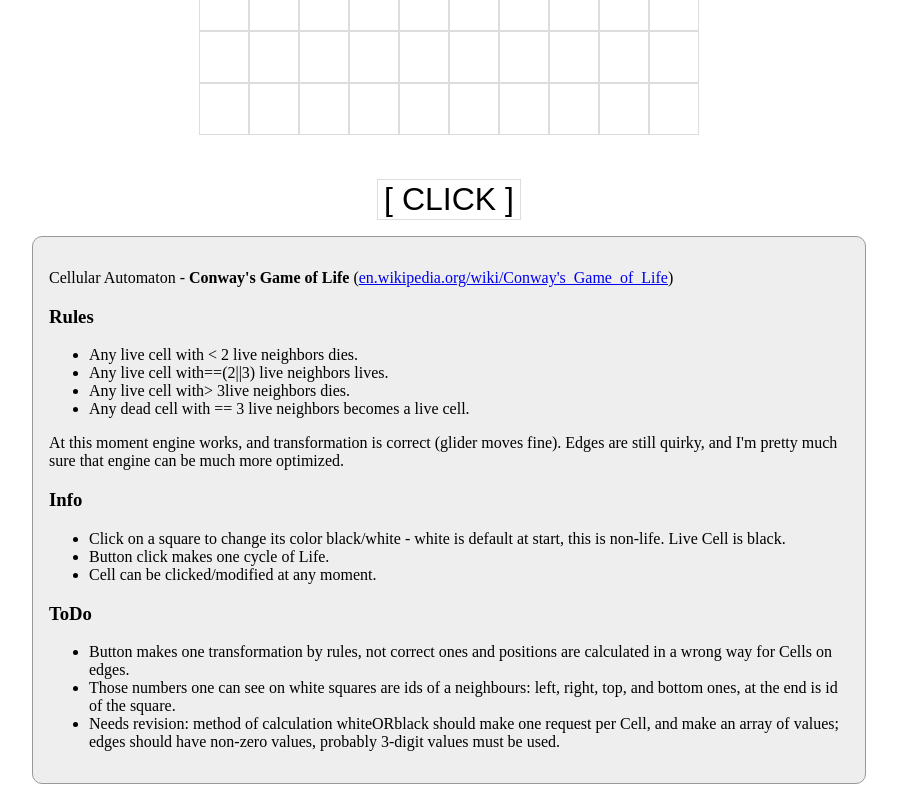
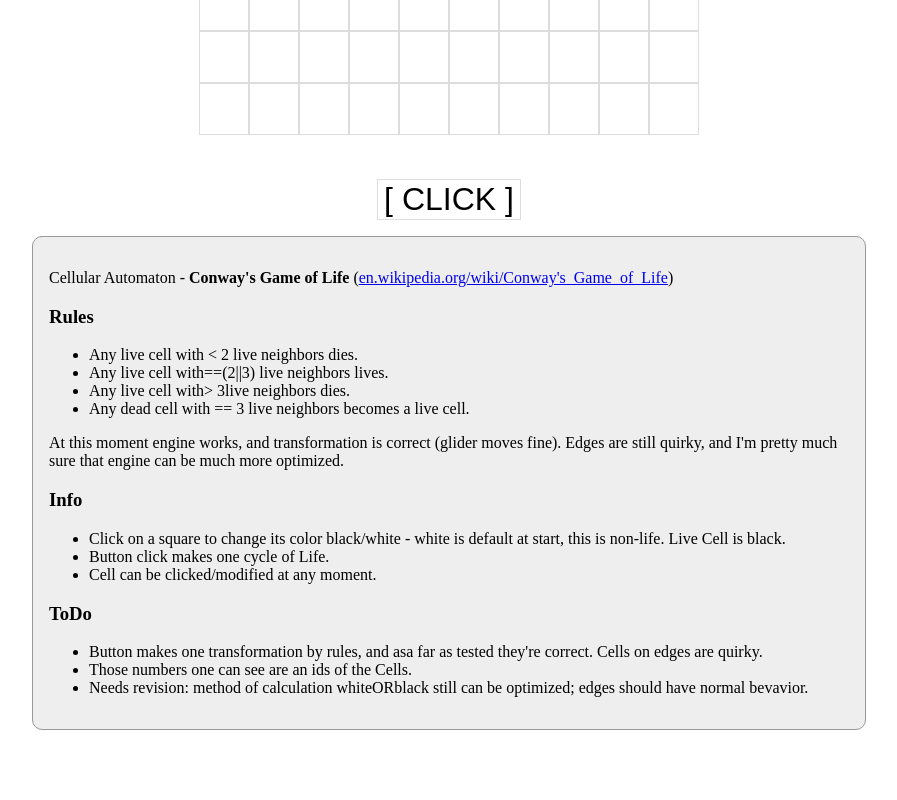
Before and after one commit to tdudkowski/Game-Of-Life, a plain HTML site: page index.html in a window 1280 px wide. Shown: the part 449-1249 px from the top of the page, without its empty margins (191-1088 px from the left). After the commit the page ends 1195 px from the top, so only its background shows below. Drawn offline with Linux system fonts and the light colour scheme.

Commit message:
deleted old comments

```diff
--- a/index.html
+++ b/index.html
@@ -141,12 +141,10 @@
       </ul>
       <h3>ToDo</h3>
       <ul>
-        <li>Button makes one transformation by rules, not correct ones and positions are calculated in a wrong way for
-          Cells on edges.</li>
-        <li>Those numbers one can see on white squares are ids of a neighbours: left, right, top, and bottom ones, at
-          the end is id of the square.</li>
-        <li>Needs revision: method of calculation whiteORblack should make one request per Cell, and make an array of
-          values; edges should have non-zero values, probably 3-digit values must be used.</li>
+        <li>Button makes one transformation by rules, and asa far as tested they're correct. Cells on edges are quirky.</li>
+        <li>Those numbers one can see are an ids of the Cells.</li>
+        <li>Needs revision: method of calculation whiteORblack still can be optimized; edges should have normal
+          bevavior.</li>
       </ul>
       <div>
         </ul>
--- a/main.js
+++ b/main.js
@@ -13,7 +13,6 @@ const countFields = function (panelResult) {
   if (x != 11) {
    left = ("00" + left).slice(-4);
   } else {
-   // console.log(x)
    x = 19;
    left = Math.abs(Number(`${y}${x-1}`));
    left = ("00" + left).slice(-4);
@@ -37,10 +36,7 @@ const countFields = function (panelResult) {
   downL = ("00" + downL).slice(-4);
   let downR = Math.abs(Number(`${y-(-1)}${x-(-1)}`));
   downR = ("00" + downR).slice(-4);
-  boardField.textContent = `l${downL}, r${downR} id${boardField.dataset.key}`;
-
-  // // boardField.textContent = `l${left}, r${right}, t${top}, d${down}, id${boardField.dataset.key}`;
-  // boardField.textContent = `tl${topL}, tr${topR}, dl${downL}, dr${downR}, y${y}, x${x}`;
+  boardField.textContent = `id${boardField.dataset.key}`;
 
   let valOfIt = panelResult.filter(val => {
    return val.id === boardField.dataset.key
@@ -51,8 +47,6 @@ const countFields = function (panelResult) {
     return val.id == Number(left);
    })
   }
-
-  // console.log(Object.values(left)[0].val, right[0], Object.values(valOfIt)[0]);
 
   right = panelResult.filter(val => {
    return val.id === right
@@ -65,8 +59,6 @@ const countFields = function (panelResult) {
   down = panelResult.filter(val => {
    return val.id === down
   })
-
-  // boardField.textContent = `l${left}, r${right}, id${boardField.dataset.key}`;
 
   topL = panelResult.filter(val => {
    return val.id === topL
@@ -83,9 +75,6 @@ const countFields = function (panelResult) {
   downR = panelResult.filter(val => {
    return val.id === downR
   })
-
-  // // console.log(panelResult[boardField.dataset.key], Object.values(valOfIt)[0].val, thisCounter, left[0].val, right[0].val);
-  // // console.log(boardField.dataset.key, thisCounter);
 
   if (left.length != 0 && Object.values(left)[0].val) {
    thisCounter++;
@@ -160,7 +149,6 @@ const render = () => {
  boardFields.forEach(boardField => boardField.addEventListener('click', () => {
   boardField.classList.toggle('black');
   boardField.textContent = boardField.dataset.key;
-  console.log(boardField.dataset.key);
  }));
 }
 
```
